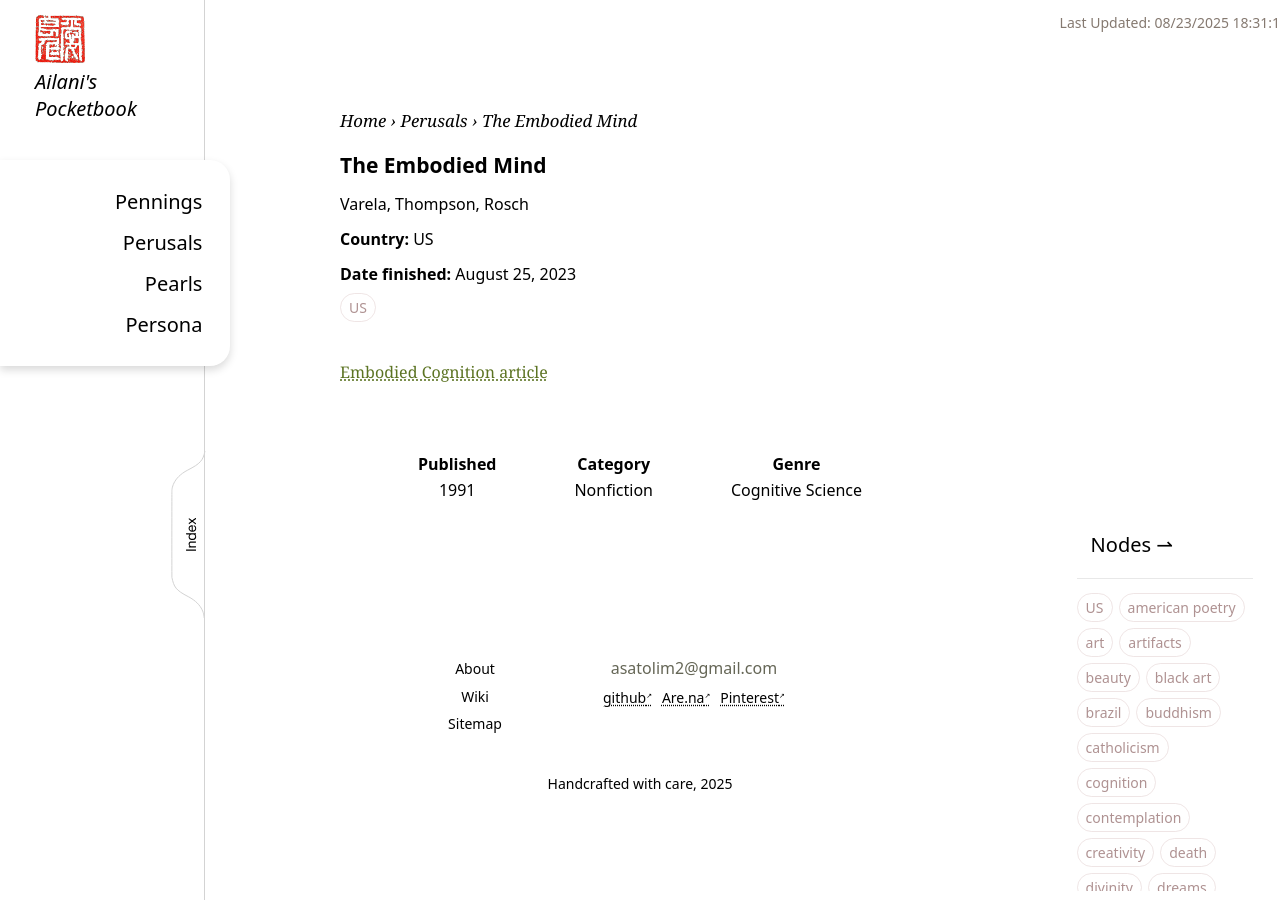
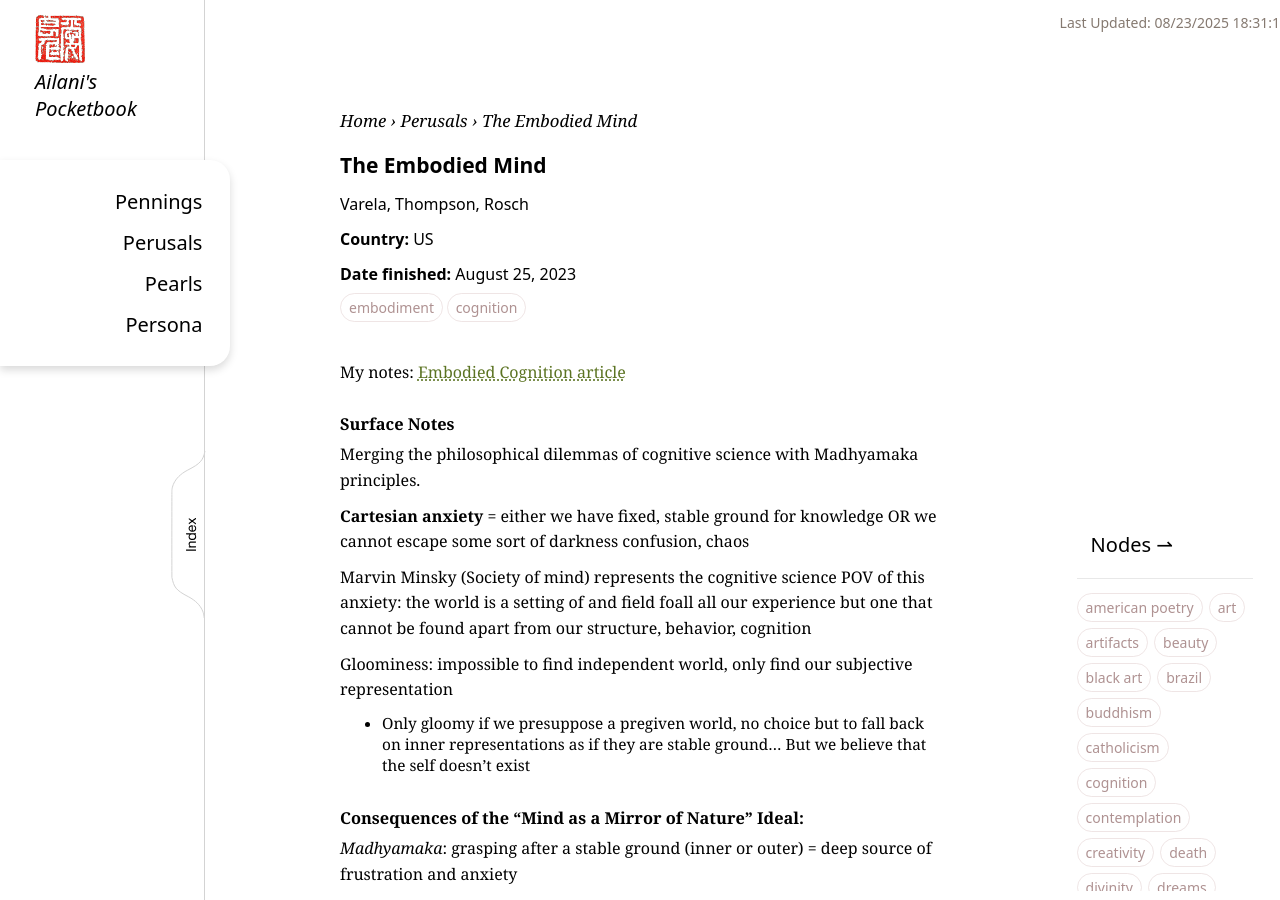
Before and after one commit to ailanisl/ailanisl.github.io, a Jekyll site: the page built from _books/the-embodied-mind.md, in a window 1280 px wide and 900 px high. Built offline with Jekyll 4.4.1, drawn with Linux system fonts in a browser that asks for light colours; some of the changed text lies outside the part shown.

Commit message:
added books

```diff
--- a/_books/the-embodied-mind.md
+++ b/_books/the-embodied-mind.md
@@ -9,9 +9,31 @@ genre: "Cognitive Science"
 category: "Nonfiction"
 
 pub_date: "1991"
-tags: [US]
+tags: [embodiment, cognition]
 reread: false
 audio: false
 ---
+My notes: <a href="{{ '/articles/embodied-cognition/' | relative_url }}">Embodied Cognition article</a>
 
-<a href="{{ '/articles/embodied-cognition/' | relative_url }}">Embodied Cognition article</a>
+### Surface Notes
+Merging the philosophical dilemmas of cognitive science with Madhyamaka principles.
+
+__Cartesian anxiety__ = either we have fixed, stable ground for knowledge OR we cannot escape some sort of darkness confusion, chaos
+
+Marvin Minsky (Society of mind) represents the cognitive science POV of this anxiety: the world is a setting of and field foall all our experience but one that cannot be found apart from our structure, behavior, cognition
+
+Gloominess: impossible to find independent world, only find our subjective representation
+- Only gloomy if we presuppose a pregiven world, no choice but to fall back on inner representations as if they are stable ground... But we believe that the self doesn't exist
+
+### Consequences of the "Mind as a Mirror of Nature" Ideal:
+_Madhyamaka_: grasping after a stable ground (inner or outer) = deep source of frustration and anxiety
+- Inner: essence of ego-self
+- Outer: idea of pregiven, independent world
+
+
+_Absolutism_: grasping mind leads one to search for an absolute ground (inner or outer). That by its own being = support and foundation for everything
+
+_Nihilism_: Faced with the inability to find ultimate ground, the grasping mind recoils, clings to absence of a ground by treaating everything else as illusion.
+
+_Groundlessness_: condition for the richly tttextured and interdependent world of human experience
+- Not philosophically abtruse analysis, but found in everyday experience.
```
Also changed, not shown: _books/always-running.md (+5 -1 lines), _books/bittersweet.md (+9 -0 lines), _books/god-help-the-child.md (added, +23 -0 lines), _books/god-human-animal-machine.md (+1 -1 lines), _books/sontag.md (added, +19 -0 lines), _books/their-eyes-were-watching-god.md (added, +19 -0 lines), _books/we-have-never-been-modern.md (added, +45 -0 lines), assets/img/books/We_Have_Never_Been_Modern.jpg (added), assets/img/books/god-help-the-child.jpg (added), assets/img/books/their-eyes.webp (added).
